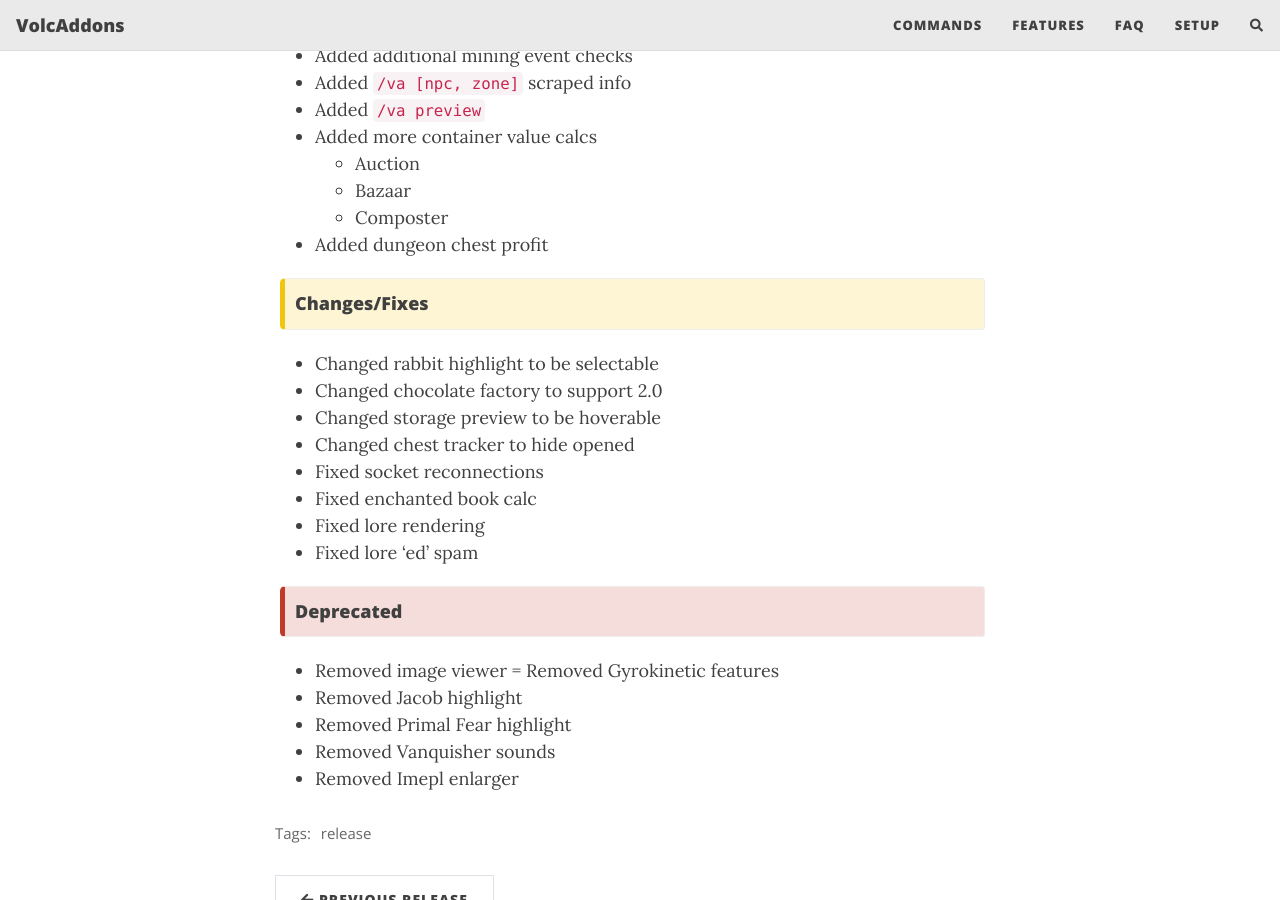
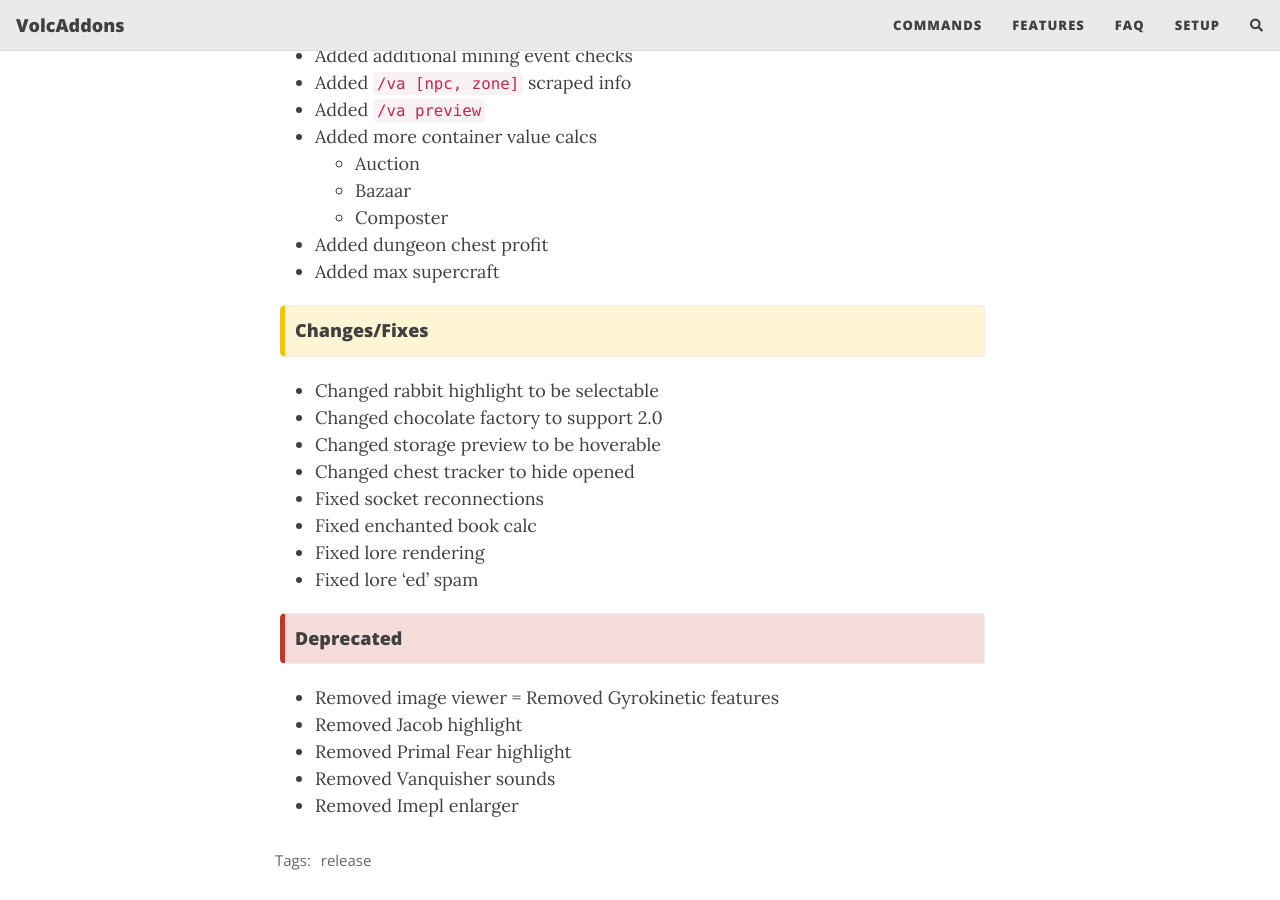
Before and after one commit to zhenga8533/VolcAddons, a Jekyll site: the page built from docs/_posts/2024-05-17-v2_9_9.md, in a window 1280 px wide and 900 px high, scrolled down 456 px. Built offline with Jekyll 4.4.1, drawn with Linux system fonts in a browser that asks for light colours; nearby versions of some CDN libraries; comment, search, counter and statistics services are not loaded.

Commit message:
Updated Jekyll pages for MSC

```diff
--- a/docs/_posts/2024-05-17-v2_9_9.md
+++ b/docs/_posts/2024-05-17-v2_9_9.md
@@ -22,6 +22,7 @@
    - Bazaar
    - Composter
 - Added dungeon chest profit
+- Added max supercraft
 
 {: .box-warning}
 #### Changes/Fixes
```
Also changed, not shown: docs/features.md (+1 -0 lines).
